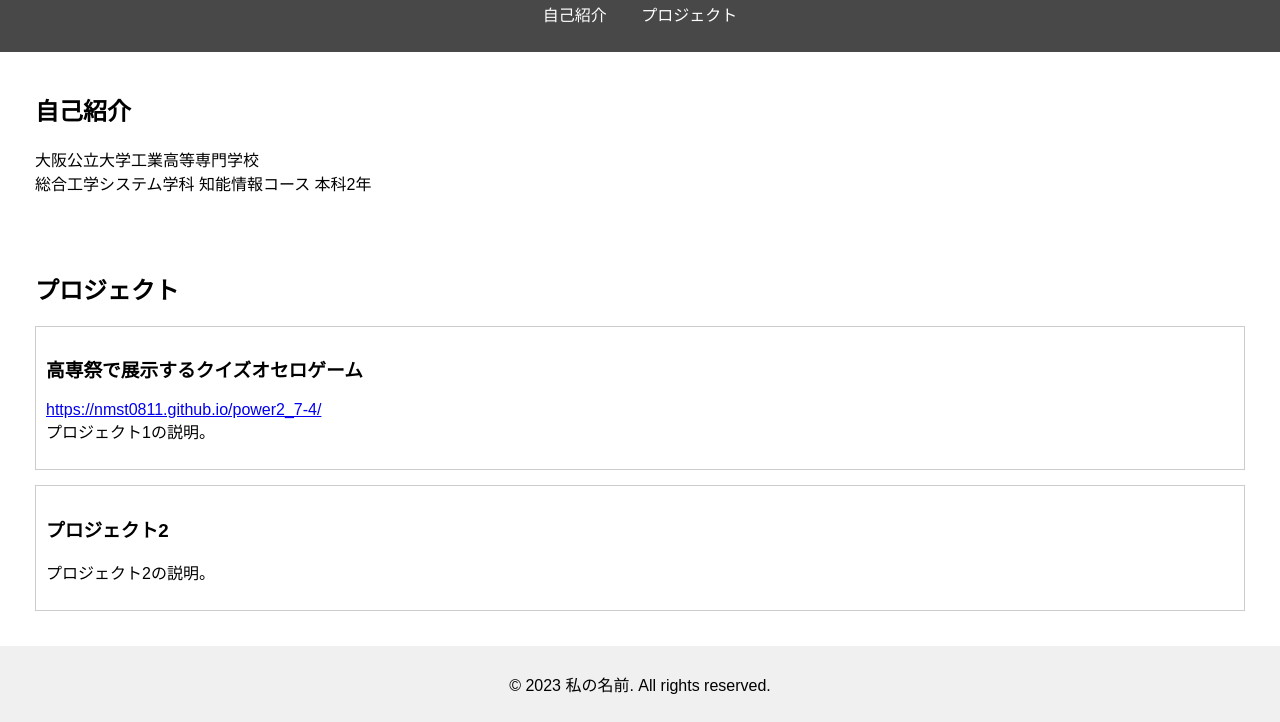
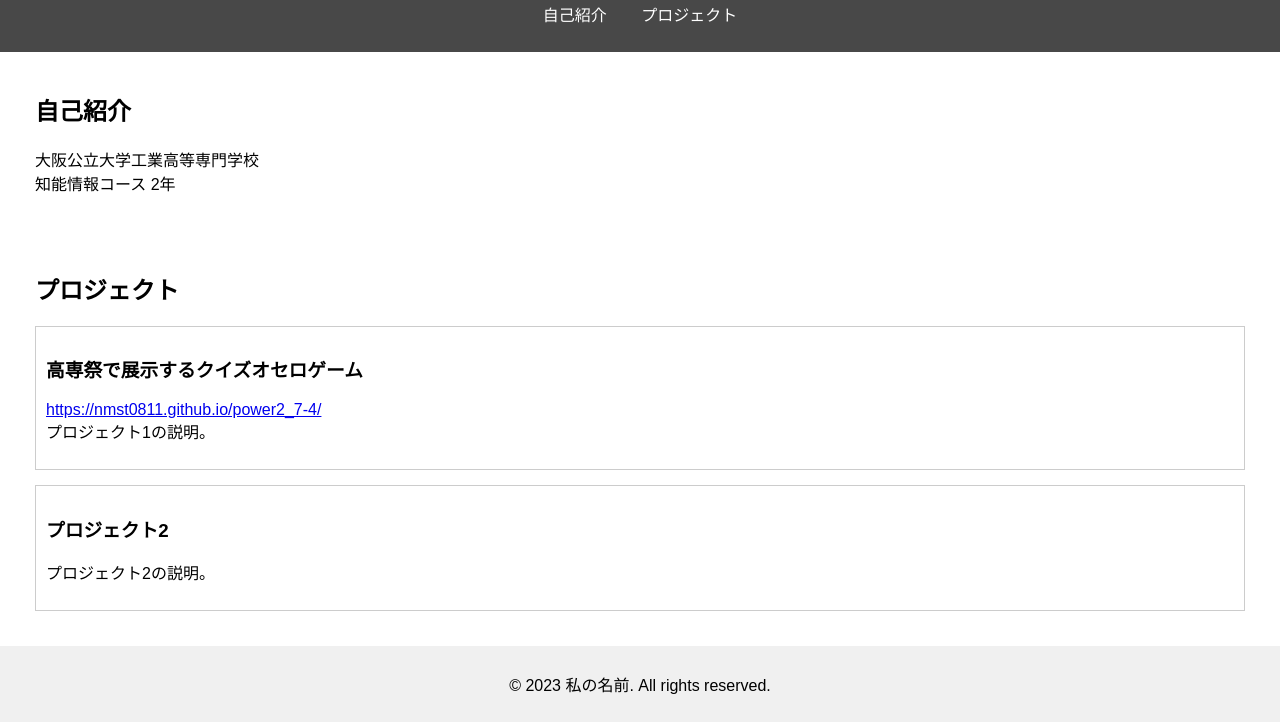
Before and after one commit to an-nn-t/portfolio, a plain HTML site: page index.html in a window 1280 px wide. Shown: the part 97-819 px from the top of the page. Drawn offline with Linux system fonts and the light colour scheme.

Commit message:
Update index.html

```diff
--- a/index.html
+++ b/index.html
@@ -19,7 +19,7 @@
 
     <section id="about">
         <h2>自己紹介</h2>
-        <p>大阪公立大学工業高等専門学校<br>総合工学システム学科 知能情報コース 本科2年</p>
+        <p>大阪公立大学工業高等専門学校<br>知能情報コース 2年</p>
     </section>
 
     <section id="projects">
```
